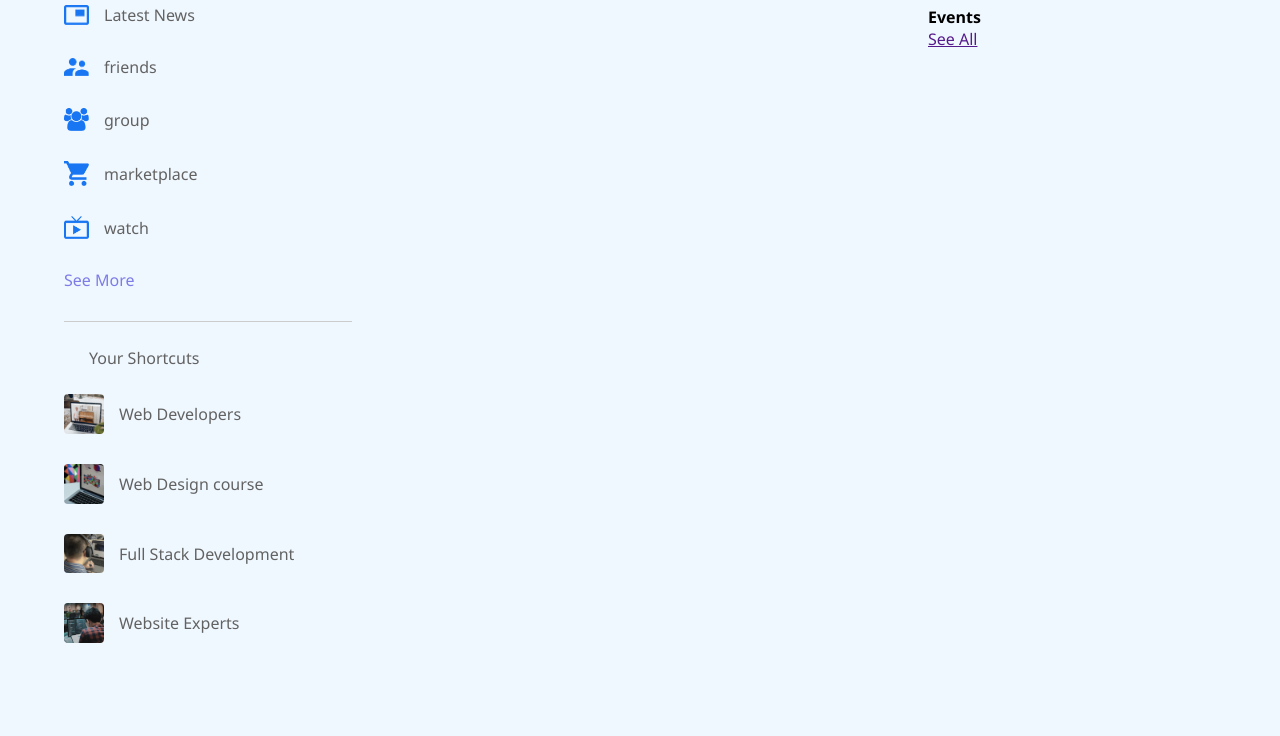
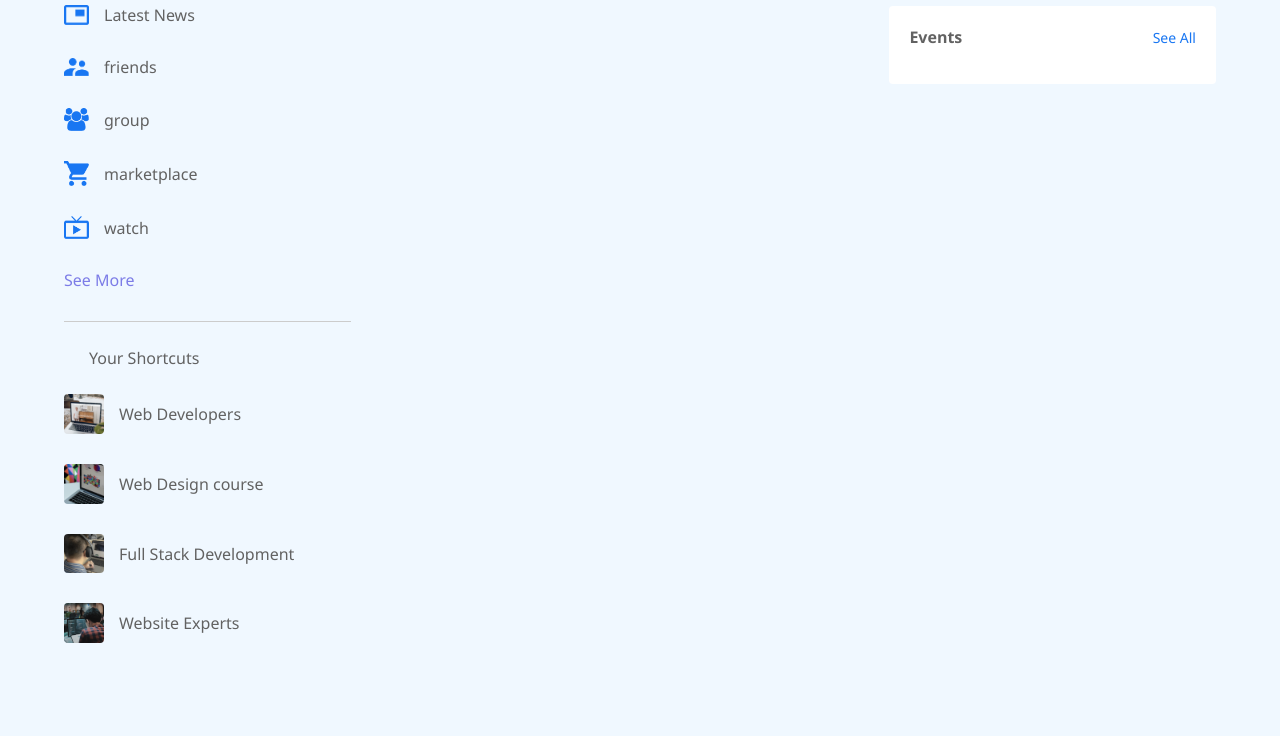
Before and after one commit to iazadur/social-html, a plain HTML site: page index.html in a window 1280 px wide. Shown: the part 64-800 px from the top of the page. Drawn offline with Linux system fonts and the light colour scheme.

Commit message:
right sidebar

```diff
--- a/style.css
+++ b/style.css
@@ -92,12 +92,7 @@ nav{
     top: 70px;
     align-self: flex-start;
 }
-.right-sidebar{
-    flex-basis: 25%;
-    position: sticky;
-    top: 70px;
-    align-self: flex-start;
-}
+
 .main-content{
     flex-basis: 47%;
 
@@ -132,3 +127,30 @@ nav{
     font-weight: 500;
 }
 /* =====right sider bar========== */
+
+.right-sidebar{
+    flex-basis: 25%;
+    position: sticky;
+    top: 70px;
+    align-self: flex-start;
+    padding: 20px;
+    background: #fff;
+    border-radius: 4px;
+    color: #626262;
+
+}
+.sidebar-title{
+    display: flex;
+    justify-content: space-between;
+    align-items: center;
+    margin-bottom: 16px;
+}
+.sidebar-title h4{
+    font-weight: 600;
+    font-size: 16px;
+}
+.sidebar-title a {
+    text-decoration: none;
+    color: #1876f2;
+    font-size: 14px;
+}
```
